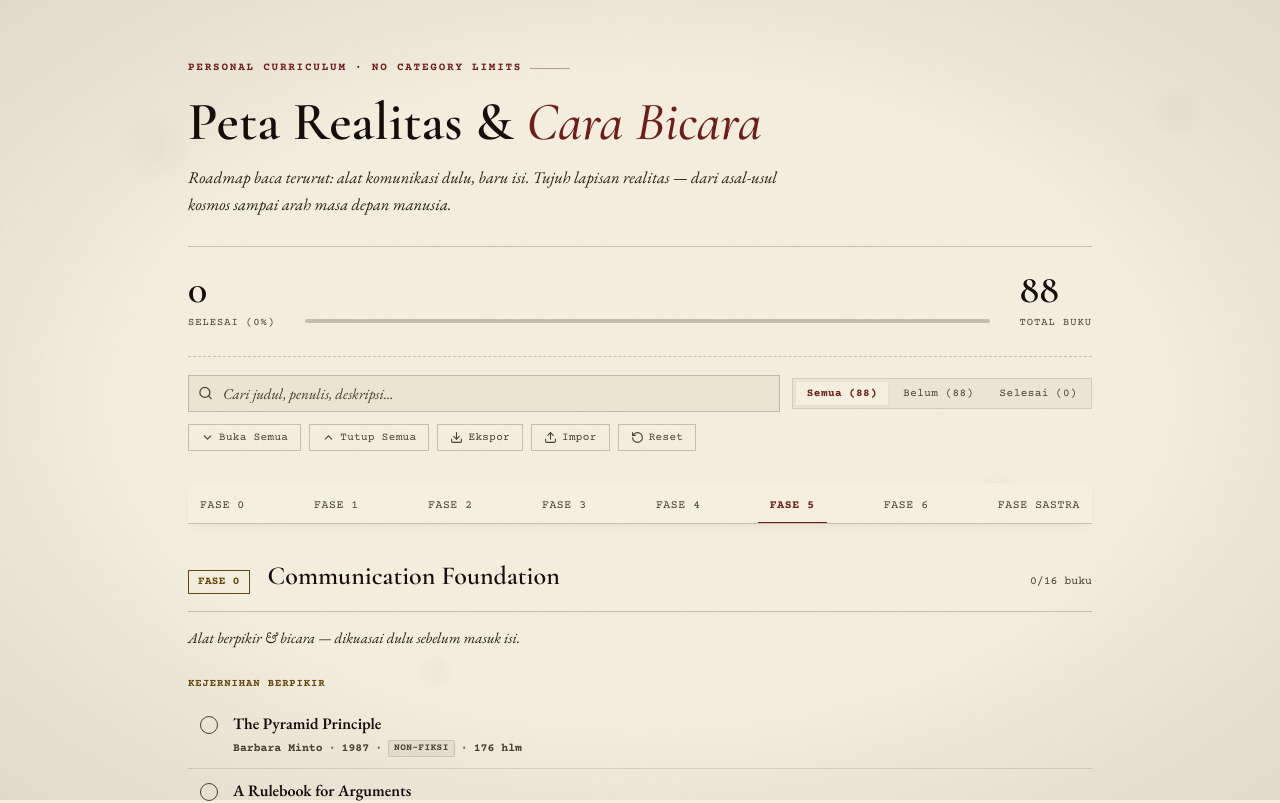
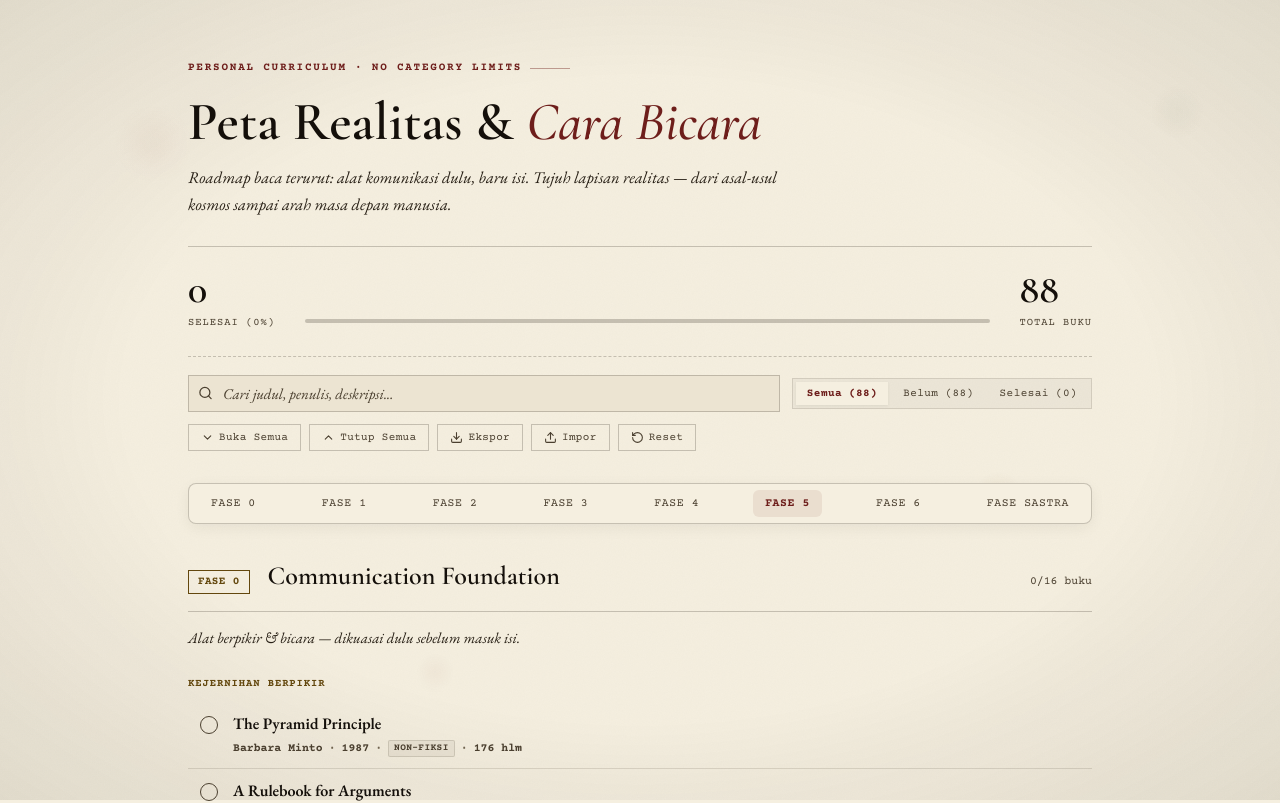
Before and after one commit to muhammadfaza16/silly-davinci, a React (Vite) app: page / in a window 1280 px wide. Shown: the top 803 px of the page. Built offline with nearby package versions, Linux system fonts and the light colour scheme.

Commit message:
style: convert phase nav to floating rounded sticky navigation bar

```diff
--- a/src/index.css
+++ b/src/index.css
@@ -281,16 +281,17 @@ h1 em {
   border-color: var(--oxblood);
 }
 
-/* ---------- Sticky Phase Navigation ---------- */
+/* ---------- Floating Rounded Sticky Phase Navigation ---------- */
 .phasenav-container {
   position: sticky;
-  top: 0;
+  top: 12px;
   z-index: 20;
   background: var(--paper);
-  padding: 8px 0 0;
+  padding: 6px 10px;
   margin: 20px 0 32px;
-  border-bottom: 1px solid var(--rule);
-  box-shadow: 0 4px 10px -2px rgba(44, 36, 24, 0.05);
+  border: 1px solid var(--rule);
+  border-radius: 8px;
+  box-shadow: 0 4px 16px -2px rgba(44, 36, 24, 0.08);
 }
 
 nav.phasenav {
@@ -299,7 +300,7 @@ nav.phasenav {
   overflow-x: auto;
   scrollbar-width: none;
   -ms-overflow-style: none;
-  gap: 2px;
+  gap: 4px;
   justify-content: space-between;
 }
 
@@ -314,27 +315,26 @@ nav.phasenav button {
   color: var(--muted);
   background: transparent;
   border: none;
-  border-bottom: 2px solid transparent;
-  padding: 8px 12px 10px;
+  padding: 7px 12px;
   cursor: pointer;
-  transition: color 0.15s ease, border-color 0.15s ease;
+  border-radius: 6px;
+  transition: all 0.15s ease;
   white-space: nowrap;
   display: inline-flex;
   align-items: center;
   gap: 5px;
-  margin-bottom: -1px;
   flex-shrink: 0;
 }
 
 nav.phasenav button:hover {
   color: var(--ink);
+  background: rgba(44, 36, 24, 0.04);
 }
 
 nav.phasenav button.active {
   color: var(--oxblood);
-  border-bottom: 2px solid var(--oxblood);
+  background: rgba(122, 46, 42, 0.09);
   font-weight: 700;
-  background: transparent;
 }
 
 nav.phasenav button .badge-dot {
```
